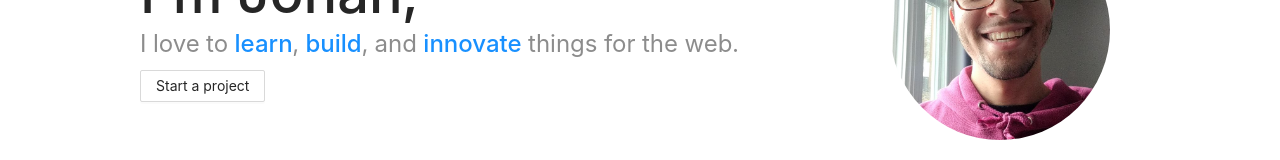
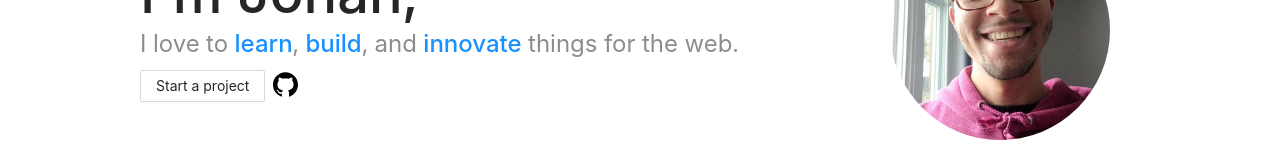
Before and after one commit to jonahlouis4/Portfolio-v3, a React (Create React App) app: page / in a window 1280 px wide. Shown: the part 348-508 px from the top of the page. Built offline with nearby package versions, Linux system fonts and the light colour scheme.

Commit message:
:heavy_check:mark: Added github link

```diff
--- a/src/components/Introduction.js
+++ b/src/components/Introduction.js
@@ -1,8 +1,10 @@
 import React from 'react'
-import { Row, Col, Typography, Button, Avatar } from 'antd'
+
+import { Row, Col, Typography, Button, Avatar, Space } from 'antd'
+import { GithubOutlined } from '@ant-design/icons'
 import user from '../images/jonah.jpg'
 
-const { Title, Text } = Typography;
+const { Title } = Typography;
 
 const headerTitle = {
     fontSize: '56px',
@@ -37,7 +39,16 @@ const Introduction = () => {
                     <Title level={3} style={subHeaderTitle} type="secondary">
                         I love to <span style={colorFont}>learn</span>, <span style={colorFont}>build</span>, and <span style={colorFont}>innovate</span> things for the web.
                     </Title>
-                    <Button style={{marginTop: '10px'}} >Start a project</Button>
+                    <div
+                    style={{marginTop: '10px'}}
+                    >
+                        <Space size="small">
+                            <Button >Start a project</Button>
+                            <a href="https://github.com/jonahlouis4" target="_blank"><GithubOutlined style={{fontSize: '25px' }}/></a>
+                        </Space>
+
+                    </div>
+
                 </Col>
                 <Col
                 xl={6}
```
Also changed, not shown: 1 other file (tests, documents, lock files or other folders).
